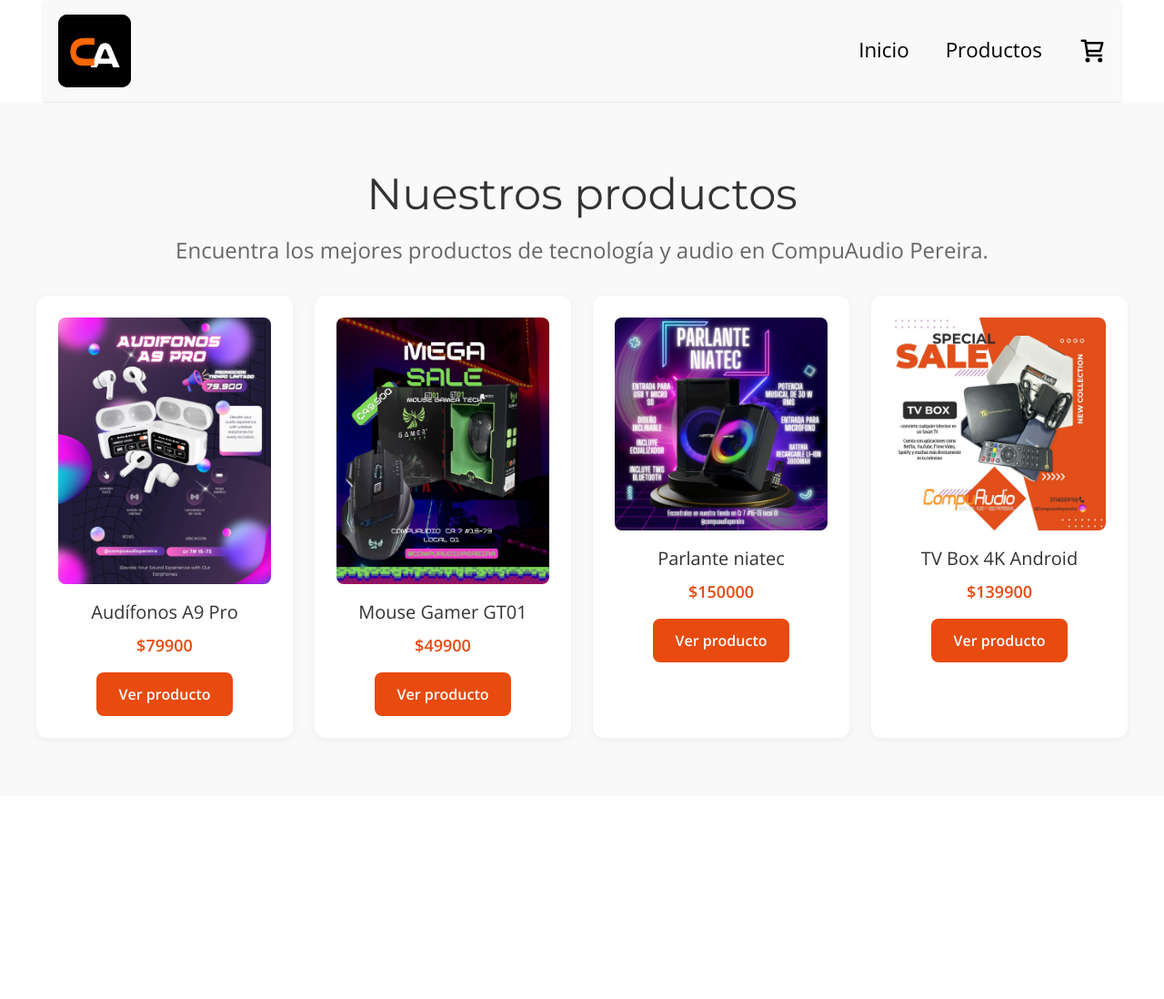
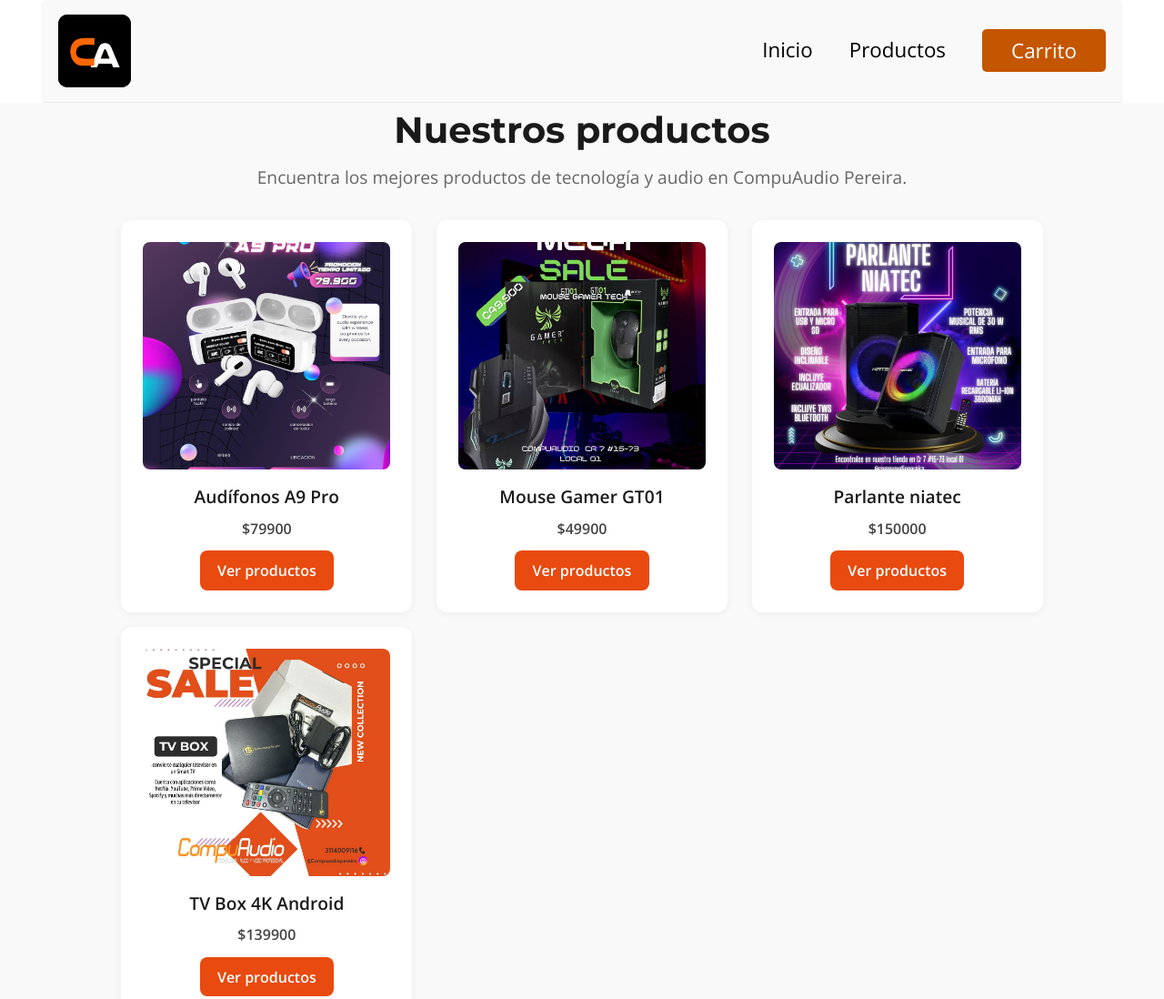
Before and after one commit to santiOcampo01/CompuAudio-Landing, an Astro site: page /productos in a window 1280 px wide. Shown: the whole page at 91% size. Before the commit the page ends 875 px from the top, so only its background shows below. Built offline with nearby package versions, Linux system fonts and the light colour scheme; Astro itself is replaced by a stand-in of ours.

```diff
--- a/src/components/header.astro
+++ b/src/components/header.astro
@@ -29,7 +29,7 @@
       </li>
       <li>
         <a href="/carrito" class="carrito"
-          ><img src="cart-shopping-svgrepo-com.svg" alt="carrito de compras" width="30px" height="30px" /></a
+          >Carrito</a
         >
       </li>
     </ul>
@@ -139,18 +139,18 @@
   }
 
   .header .containerRight ul li .carrito {
-    display: flex;
-    align-items: center;
-    justify-content: center;
     color: #ffffff;
+    padding: 0.5rem 2rem;
+    background-color: #c55600;
     border: none;
     border-radius: 5px;
     cursor: pointer;
   }
 
   .header .containerRight ul li .carrito:hover {
-    transform: scale(1.5);
+    background-color: #a84400;
   }
+
 
   @media (max-width: 868px) {
     .header {
@@ -201,7 +201,7 @@
       width: 100%;
     }
 
-    .header .containerRight ul li a:not(.products):after {
+    .header .containerRight ul li a:not(.carrito):after {
       display: none;
     }
   }
@@ -259,7 +259,7 @@
       width: 100%;
     }
 
-    .header .containerRight ul li a:not(.products):after {
+    .header .containerRight ul li a:not(.carrito):after {
       display: none;
     }
   }
--- a/src/components/hero.astro
+++ b/src/components/hero.astro
@@ -81,7 +81,12 @@
     background-color: rgba(255, 255, 255, 0.1);
   }
 
-  @media (min-width: 768px) {
+  @media (max-width: 768px) {
+    .heroText {
+      padding: 1rem;
+      max-width: 100%;
+    }
+
     .heroText h1 {
       font-size: 3rem;
     }
--- a/src/components/productosDestacados.astro
+++ b/src/components/productosDestacados.astro
@@ -1,7 +1,6 @@
 ---
 const { desta } = Astro.props
 import { Image } from 'astro:assets'
-import { lazy } from 'astro:schema'
 ---
 
 <section class="productosDestacados" aria-label="Productos destacados">
@@ -13,8 +12,9 @@
       {
         desta.map((producto: { slug: any; data: any }) => {
           const { slug, data } = producto
+          let key = desta.indexOf(producto)
           return (
-            <div class="productoCard">
+            <div class="productoCard" key={key} >
               <Image src={data.image} alt={data.title} loading="lazy" inferSize={true} width={80} height={80} />
               <h3>{data.title}</h3>
               <span class="precio">${data.price}</span>
--- /dev/null
+++ b/src/pages/[slug].astro
@@ -0,0 +1,12 @@
+---
+import { getCollection } from 'astro:content'
+
+export async function getStaticPaths() {
+  const productos = await getCollection('products')
+
+  return productos.map(producto => ({
+    params: { slug: producto.slug },
+    props: { producto },
+  }))
+}
+---
--- a/src/pages/productos.astro
+++ b/src/pages/productos.astro
@@ -1,165 +1,127 @@
 ---
 import Layout from '../layouts/Layout.astro'
 import Header from '../components/header.astro'
+import { Image } from 'astro:assets'
 import { getCollection } from 'astro:content'
 
 const destacados = await getCollection('products')
-
-const testimonios = await getCollection('testimonios')
 ---
 
 <Layout title="CompuAudio Pereira">
   <Header />
   <section class="productsPage" aria-label="Nuestros productos">
-    <articule class="headerContainer">
+    <div class="headerContainer">
       <div class="headerTitle">
         <h1>Nuestros productos</h1>
         <p>Encuentra los mejores productos de tecnología y audio en CompuAudio Pereira.</p>
       </div>
       <div class="filtersContainer"></div>
-    </articule>
-    <articule class="productsContainer">
-      {
-        destacados.map(producto => {
+    </div>
+    <div class="productsContainer">
+        {
+        destacados.map((producto: { slug: any; data: any }) => {
           const { slug, data } = producto
+          let key = destacados.indexOf(producto)
           return (
-            <div class="productCard">
-              <img src={data.image} alt={data.title} loading="lazy" width="200" height="200" />
+            <div class="productoCard" key={key}>
+              <Image src={data.image} alt={data.title} loading="lazy" inferSize={true} width={80} height={80} />
               <h3>{data.title}</h3>
-              <span class="price">${data.price}</span>
-              <a href={`/productos/${slug}`} class="buttonSeeProducts">
-                Ver producto
+              <span class="precio">${data.price}</span>
+              <a href={`/productos/${slug}`}   class="buttonSeeProducts">
+                Ver productos
               </a>
             </div>
           )
         })
       }
-    </articule>
+    </div>
   </section>
 </Layout>
 
 <style>
+
   .productsPage {
-    padding: 4rem 2rem;
     background-color: #f9f9f9;
+    text-align: center;
   }
-
   .headerContainer {
-    max-width: 1200px;
-    margin: 0 auto;
-    text-align: center;
     margin-bottom: 2rem;
   }
-
   .headerTitle h1 {
     font-size: 2.5rem;
-    color: #333;
+    font-weight: bold;
+    color: #1a1a1a;
     margin-bottom: 0.5rem;
   }
-
   .headerTitle p {
     font-size: 1.2rem;
     color: #666;
   }
-
   .filtersContainer {
-    display: flex;
-    justify-content: center;
-    gap: 1rem;
     margin-bottom: 2rem;
   }
-
   .productsContainer {
     display: grid;
-    grid-template-columns: repeat(auto-fit, minmax(250px, 1fr));
-    gap: 1.5rem;
-    max-width: 1200px;
+    grid-template-columns: repeat(auto-fit, minmax(260px, 1fr));
+    gap: 1rem;
+    justify-items: center;
+    max-width: 80%;
     margin: 0 auto;
+    text-align: center;
   }
 
-  .productCard {
-    background-color: white;
+  .productoCard {
+    background: #ffffff;
     border-radius: 12px;
     padding: 1.5rem;
     box-shadow: 0 2px 10px rgba(0, 0, 0, 0.05);
-    text-align: center;
     transition:
       transform 0.3s ease,
       box-shadow 0.3s ease;
+    width: 100%;
+    max-width: 320px;
   }
 
-  .productCard:hover {
+  .productoCard:hover {
     transform: translateY(-5px);
-    box-shadow:
-      rgba(60, 64, 67, 0.3) -2px -2px,
-      rgba(60, 64, 67, 0.15) -4px -4px,
-      rgba(60, 64, 67, 0.15) -6px -6px,
-      rgba(60, 64, 67, 0.15) -8px -8px,
-      rgba(60, 64, 67, 0.15) -10px -10px;
+    box-shadow: 0 8px 20px rgba(0, 0, 0, 0.08);
   }
 
-  .productCard img {
-    width: auto;
-    max-width: 100%;
+  .productoCard img {
+    width: 100%;
     height: auto;
+    max-height: 250px;
+    object-fit: cover;
+    margin-bottom: 1rem;
     border-radius: 8px;
-    margin-bottom: 1rem;
   }
 
-  .productCard h3 {
-    font-size: 1.25rem;
-    color: #333;
-    margin-bottom: 0.5rem;
+  .productoCard h3 {
+    font-weight: bold;
+    font-size: 1.2rem;
+    margin: 0.5rem 0;
+    color: #1a1a1a;
   }
 
-  .price {
-    font-size: 1.125rem;
-    color: #e84a0f;
+  .precio {
     font-weight: bold;
+    color: #444;
+    margin-bottom: 0.8rem;
     display: block;
-    margin-bottom: 1rem;
   }
 
   .buttonSeeProducts {
     display: inline-block;
     background-color: #e84a0f;
     color: white;
-    padding: 0.75rem 1.5rem;
-    font-size: 1rem;
-    font-weight: 600;
+    padding: 0.6rem 1.2rem;
     border-radius: 8px;
     text-decoration: none;
-    transition: background-color 0.3s ease;
+    font-weight: 600;
+    transition: background 0.3s ease;
   }
 
   .buttonSeeProducts:hover {
-    background-color: #cf3f0d;
-  }
-  @media (min-width: 768px) {
-    .headerTitle h1 {
-      font-size: 3rem;
-    }
-
-    .headerTitle p {
-      font-size: 1.5rem;
-    }
-  }
-
-  @media (max-width: 500px) {
-    .productsContainer {
-      padding: 1rem;
-    }
-
-    .productCard {
-      padding: 1rem;
-    }
-
-    .productCard h3 {
-      font-size: 1.1rem;
-    }
-
-    .price {
-      font-size: 1rem;
-    }
+    background-color: #c93f0c;
   }
 </style>
```
Also changed, not shown: src/pages/carrito.astro (added).
